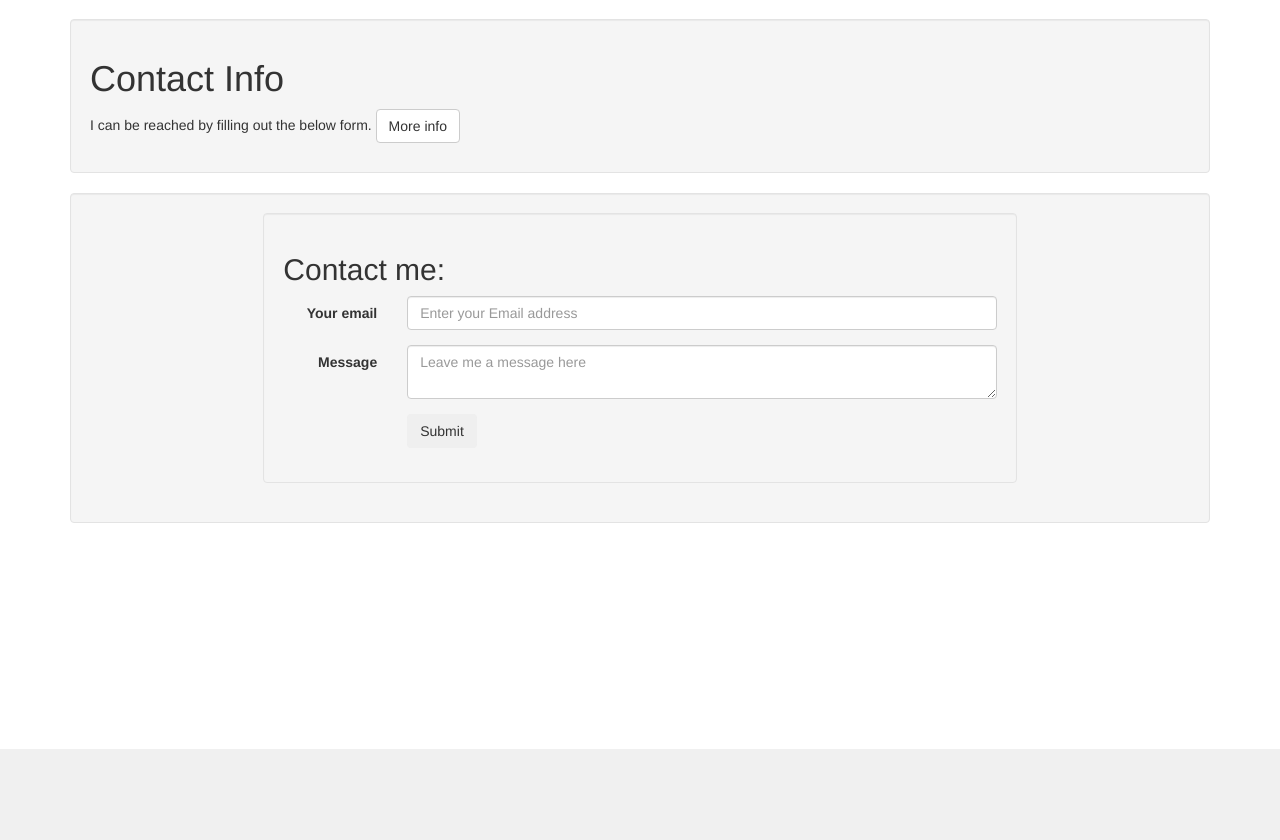
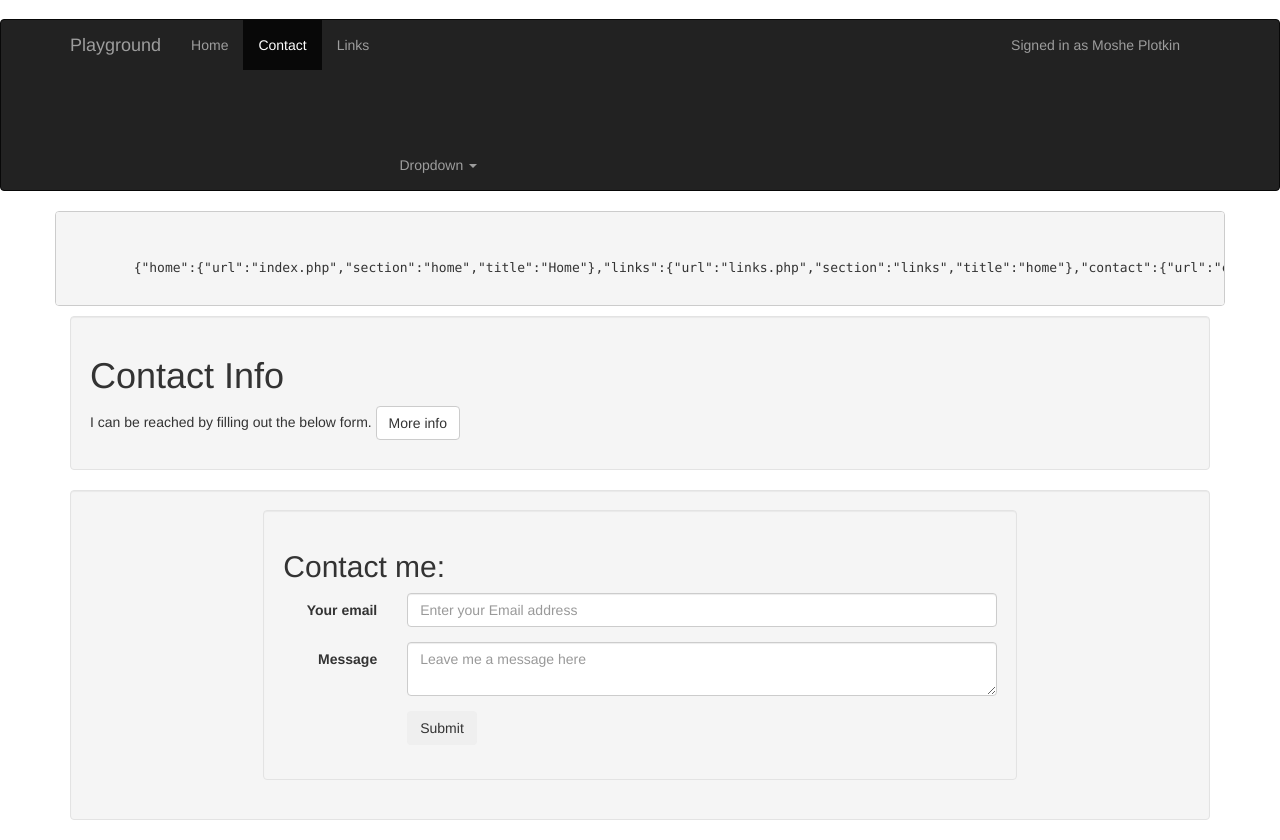
Before and after one commit to anthonybjturner/Fall2013-WProgramming, a PHP site: page /contact.php in a window 1280 px wide. Shown: the part 51-891 px from the top of the page. Before the commit the page ends 800 px from the top, so only its background shows below. Run offline with PHP 8.4, Linux system fonts and the light colour scheme; data that the repository does not hold is empty; some libraries are stand-ins or nearby versions.

Commit message:
Using JQuery for effects: animations etc.

```diff
--- /dev/null
+++ b/2013/Playground/Scripts/main.js
@@ -0,0 +1,7 @@
+$(function(){
+
+
+	$(".container").css( {"margin-left":-1000}).animate("margin-left":0), 1000)
+
+
+});
--- a/2013/Playground/_nav.php
+++ b/2013/Playground/_nav.php
@@ -1,3 +1,5 @@
+
+<!-- associative arrays -->
 <?
 	$pages = array(
 		'home'=> array(
@@ -5,12 +7,29 @@
 			'section' => 'home',
 			'title' => 'Home'
 		),
-		'links'=>'links.php',
-		'contact'=>'contact.php');
+
+		'links'=> array('url' =>'links.php',
+			'section' => 'links',
+			'title' => 'home'
+			),
+
+		'contact'=> array(
+			'url' =>'contact.php',
+			'section' => 'contact',
+			'title' => 'Contact Me'
+			));
+
 
 
 	$name = $pages[$location];
 	$msg = "Hello $name[title]";
+
+	//Adds array to the end of the nav links
+	$pages[] = array('contact.php',
+			'section' => 'contact',
+			'title' => 'Contact Me'
+			);
+
 
 ?>
 
@@ -29,9 +48,29 @@
 
 					<div class="collapse navbar-collapse nav-c">
 						<ul class="nav navbar-nav">
+
+
 							<li class="home <? if($location == 'home') echo "active"; ?>"><a href="./">Home</a></li>
 							<li class="contact <? if($location == 'contact') echo "active"; ?>"><a href="contact.php">Contact</a></li>
 							<li class="links <? if($location == 'links') echo "active"; ?>"><a href="links.php">Links</a></li>
+
+
+							<!-- Get each key and value pair in the $pages array , dynamically generates a list of links-->
+							<? foreach($pages as $name => $data): ?>
+
+								<li class="<?=$data['section']?> <? if($location == $data['section']) echo "active"; ?>">
+									<a href="<?=$data['title']?></a>
+								</li>
+
+							<? endforeach; ?>
+
+
+
+
+
+
+
+
 							<li class="dropdown">
 							<a href="#" class="dropdown-toggle" data-toggle="dropdown">Dropdown <b class="caret"></b></a>
 							<ul class="dropdown-menu">
@@ -47,3 +86,8 @@
 					</div>
 					</div>
 			</div>
+
+<pre class="container">
+
+	<? echo json_encode($pages); ?>
+</pre>
--- a/2013/Playground/contact.php
+++ b/2013/Playground/contact.php
@@ -11,6 +11,8 @@
 
 
   <body>
+  	<? include('_nav.php'); ?>
+
   	   	<!-- Navigation bar -->
 
   	   		<div class="navbar navbar-inverse navbar-fixed-top" role="navigation" >
@@ -104,6 +106,20 @@
 
 	<script src="http://code.jquery.com/jquery.js"></script>
     <script src="//netdna.bootstrapcdn.com/bootstrap/3.0.0/js/bootstrap.min.js"></script>
+	<script src="Scripts/main.js">
+
+
+	</script>
+
+	<!-- update/highlight based on javascript -->
+	<script type="text/javascript">
+    	$(function (){
+
+		  $(".nav .contact").addClass("active").fadeOut().fadeIn()
+		});
+
+    </script>
+
 
 	</body>
 </html>
```
Also changed, not shown: 2013/Playground/index.php (+12 -1 lines), 2013/Playground/links.php (+10 -0 lines).
